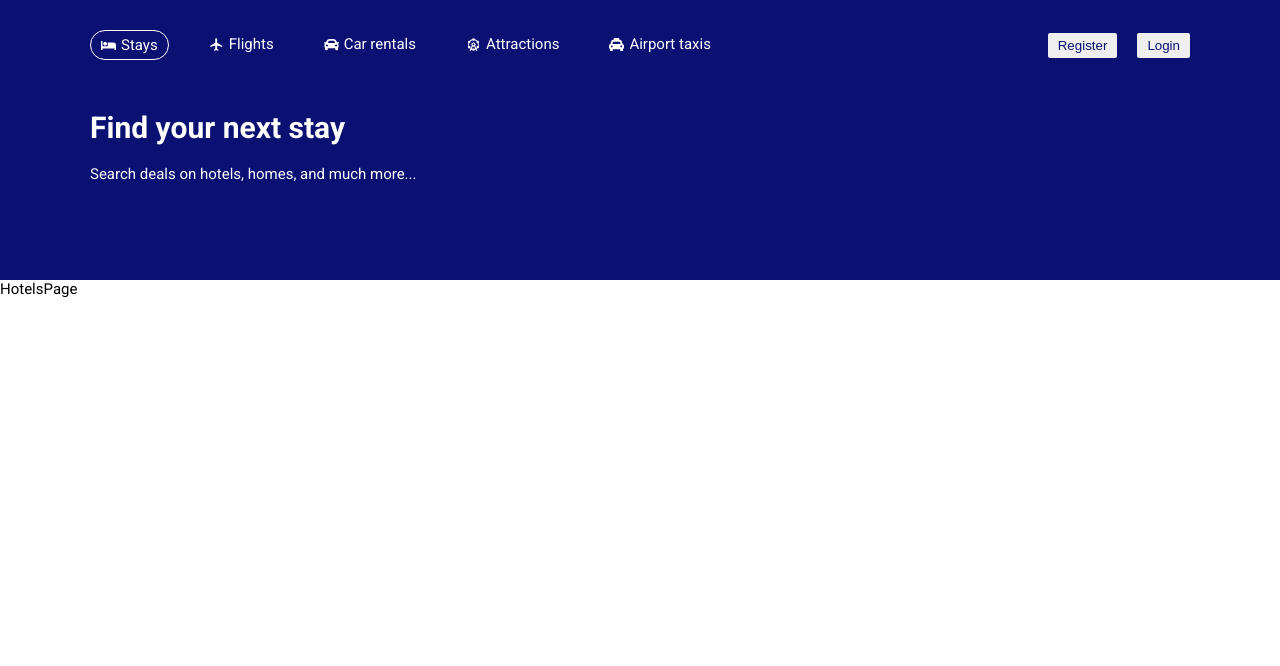
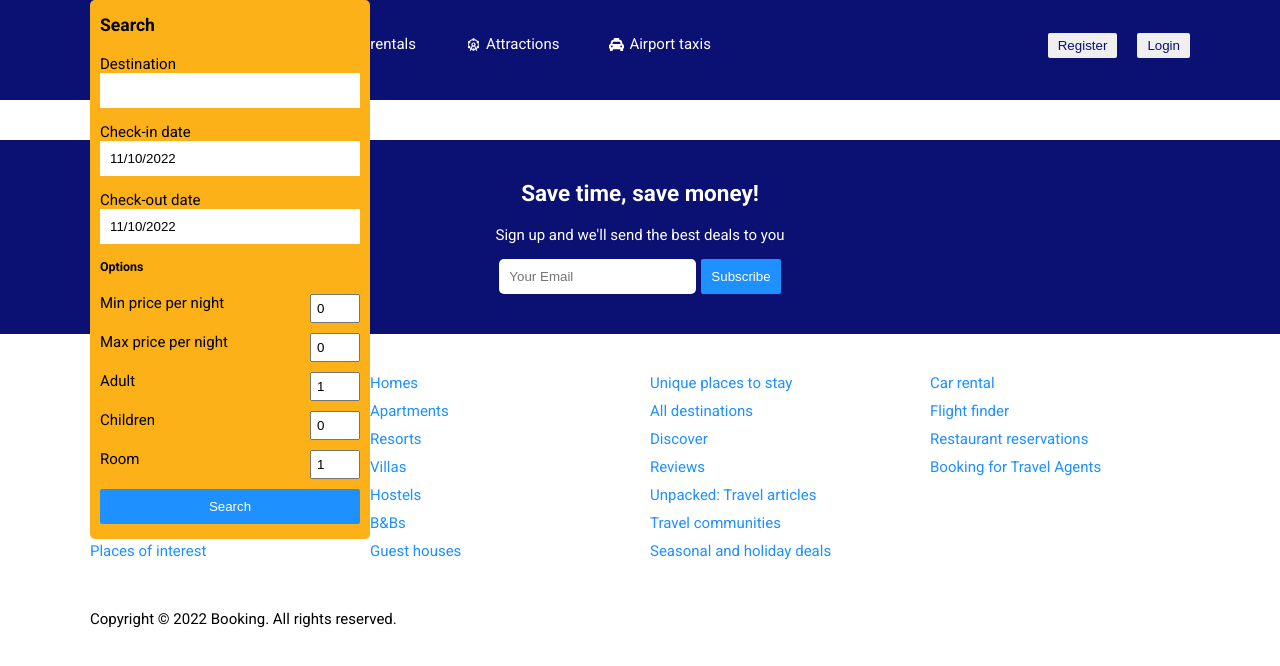
Before and after one commit to sudett/booking, a React (Create React App) app in the folder client/: page /hotels in a window 1280 px wide. Shown: the top 666 px of the page. Built offline with nearby package versions, Linux system fonts and the light colour scheme.

Commit message:
Design footer and search box components

```diff
--- a/client/src/App.js
+++ b/client/src/App.js
@@ -4,6 +4,7 @@ import HomePage from "./pages/home-page/HomePage";
 import HotelsPage from "./pages/hotels-page/HotelsPage";
 import SingleHotel from "./pages/single-hotel/SingleHotel";
 import Header from "./components/header/Header";
+import Footer from "./components/footer/Footer";
 
 import "./App.css";
 
@@ -18,6 +19,7 @@ function App() {
           <Route path=":hotelId" element={<SingleHotel />} />
         </Route>
       </Routes>
+      <Footer />
     </div>
   );
 }
--- /dev/null
+++ b/client/src/components/footer/Footer.css
@@ -0,0 +1,51 @@
+.footer__container {
+  background-color: var(--color-blue-primary);
+}
+
+.footer__top {
+  display: flex;
+  flex-direction: column;
+  align-items: center;
+  max-width: var(--max-width);
+  margin: 0 auto;
+  padding: 4rem 0;
+  color: #fff;
+}
+
+.footer__subtitle {
+  padding: 2rem 0 1.5rem;
+}
+
+.footer__input {
+  border: none;
+  outline: none;
+  padding: 1rem;
+  border-radius: 0.5rem;
+  margin-right: 0.5rem;
+}
+
+.btn--footer {
+  background-color: var(--color-blue-secondary);
+  color: #fff;
+  padding: 1rem;
+}
+
+.footer__bottom {
+  display: grid;
+  grid-template-columns: repeat(auto-fill, minmax(25rem, 1fr));
+  gap: 2rem;
+  max-width: var(--max-width);
+  margin: 4rem auto;
+}
+
+.footer__link {
+  display: inline-block;
+  color: var(--color-blue-secondary);
+  padding-bottom: 1rem;
+}
+
+.footer__copy-right {
+  max-width: var(--max-width);
+  margin: 0 auto;
+  margin-bottom: 2rem;
+}
--- /dev/null
+++ b/client/src/components/footer/Footer.jsx
@@ -0,0 +1,109 @@
+import React from "react";
+import { Link } from "react-router-dom";
+
+import "./Footer.css";
+
+const allInfo = [
+  "Countries",
+  "Regions",
+  "Cities",
+  "Districts",
+  "Airports",
+  "Hotels",
+  "Places of interest",
+];
+
+const propertyTypes = [
+  "Homes",
+  "Apartments",
+  "Resorts",
+  "Villas",
+  "Hostels",
+  "B&Bs",
+  "Guest houses",
+];
+
+const specials = [
+  "Unique places to stay",
+  "All destinations",
+  "Discover",
+  "Reviews",
+  "Unpacked: Travel articles",
+  "Travel communities",
+  "Seasonal and holiday deals",
+];
+
+const services = [
+  "Car rental",
+  "Flight finder",
+  "Restaurant reservations",
+  "Booking for Travel Agents",
+];
+
+const Footer = () => {
+  return (
+    <footer>
+      <div className="footer__container">
+        <div className="footer__top">
+          <h2>Save time, save money!</h2>
+          <p className="footer__subtitle">
+            Sign up and we'll send the best deals to you
+          </p>
+          <form>
+            <input
+              className="footer__input"
+              type="email"
+              name="email"
+              placeholder="Your Email"
+            />
+            <button className="btn btn--footer">Subscribe</button>
+          </form>
+        </div>
+      </div>
+
+      <div className="footer__bottom">
+        <ul>
+          {allInfo.map((info, idx) => (
+            <li key={idx}>
+              <Link className="footer__link" to="/">
+                {info}
+              </Link>
+            </li>
+          ))}
+        </ul>
+        <ul>
+          {propertyTypes.map((property, idx) => (
+            <li key={idx}>
+              <Link className="footer__link" to="/">
+                {property}
+              </Link>
+            </li>
+          ))}
+        </ul>
+        <ul>
+          {specials.map((special, idx) => (
+            <li key={idx}>
+              <Link className="footer__link" to="/">
+                {special}
+              </Link>
+            </li>
+          ))}
+        </ul>
+        <ul>
+          {services.map((service, idx) => (
+            <li key={idx}>
+              <Link className="footer__link" to="/">
+                {service}
+              </Link>
+            </li>
+          ))}
+        </ul>
+      </div>
+      <p className="footer__copy-right">
+        Copyright &copy; 2022 Booking. All rights reserved.
+      </p>
+    </footer>
+  );
+};
+
+export default Footer;
--- a/client/src/components/header/Header.jsx
+++ b/client/src/components/header/Header.jsx
@@ -53,10 +53,12 @@ const Header = () => {
           </div>
         </div>
 
-        <div>
-          <h1 className="header__title">Find your next stay</h1>
-          <p>Search deals on hotels, homes, and much more...</p>
-        </div>
+        {page === "home" && (
+          <div>
+            <h1 className="header__title">Find your next stay</h1>
+            <p>Search deals on hotels, homes, and much more...</p>
+          </div>
+        )}
       </header>
     </div>
   );
--- /dev/null
+++ b/client/src/components/search-box/SearchBox.css
@@ -0,0 +1,47 @@
+.search-box {
+  position: fixed;
+  top: 0;
+  width: 28rem;
+  background-color: var(--color-yellow-primary);
+  border-radius: 0.5rem;
+  padding: 1.5rem 1rem;
+  margin-bottom: 2rem;
+}
+
+.search-box__title {
+  padding-bottom: 2rem;
+}
+
+.search-box__group {
+  display: flex;
+  flex-direction: column;
+  padding-bottom: 1.5rem;
+}
+
+.search-box__input {
+  border: none;
+  outline: none;
+  padding: 1rem 0.5rem;
+}
+
+.search-box__option-group {
+  display: flex;
+  justify-content: space-between;
+  padding-bottom: 1rem;
+}
+
+.search-box__option-input {
+  width: 5rem;
+  padding: 0.5rem;
+}
+
+.btn--search-box {
+  width: 100%;
+  background-color: var(--color-blue-secondary);
+  color: #fff;
+  padding: 1rem 0;
+}
+
+.react-datepicker__input-container input {
+  width: 100%;
+}
--- /dev/null
+++ b/client/src/components/search-box/SearchBox.jsx
@@ -0,0 +1,147 @@
+import { useGeneralContext } from "../../contexts/general-context/GeneralContext";
+
+import actionTypes from "../../contexts/general-context/ActionTypes";
+
+import DatePicker from "react-datepicker";
+import "react-datepicker/dist/react-datepicker.css";
+
+import "./SearchBox.css";
+
+const SearchBox = () => {
+  const { dates, destination, options, price, dispatch } = useGeneralContext();
+
+  return (
+    <form className="search-box" method="post" action="">
+      <h3 className="search-box__title">Search</h3>
+      <div className="search-box__group">
+        <label htmlFor="destination">Destination</label>
+        <input
+          className="search-box__input"
+          type="text"
+          id="destination"
+          value={destination}
+          onChange={(e) =>
+            dispatch({
+              type: actionTypes.SET_DESTINATION,
+              payload: e.target.value,
+            })
+          }
+        />
+      </div>
+
+      <div className="search-box__group">
+        <label htmlFor="check-in">Check-in date</label>
+        <DatePicker
+          id="check-in"
+          selected={dates.startDate}
+          onChange={(date) =>
+            dispatch({
+              type: actionTypes.SET_DATES,
+              payload: { start: date, end: dates.endDate },
+            })
+          }
+        />
+      </div>
+      <div className="search-box__group">
+        <label htmlFor="check-out">Check-out date</label>
+        <DatePicker
+          id="check-out"
+          selected={dates.endDate}
+          onChange={(date) =>
+            dispatch({
+              type: actionTypes.SET_DATES,
+              payload: { start: dates.startDate, end: date },
+            })
+          }
+        />
+      </div>
+
+      <h5 className="search-box__title">Options</h5>
+      <div className="search-box__option-group">
+        <label htmlFor="min-price">Min price per night</label>
+        <input
+          className="search-box__option-input"
+          type="number"
+          id="min-price"
+          min={0}
+          value={price.minPrice}
+          onChange={(e) =>
+            dispatch({
+              type: actionTypes.SET_PRICE,
+              payload: { item: "minPrice", value: e.target.value },
+            })
+          }
+        />
+      </div>
+      <div className="search-box__option-group">
+        <label htmlFor="max-price">Max price per night</label>
+        <input
+          className="search-box__option-input"
+          type="number"
+          id="max-price"
+          min={0}
+          value={price.maxPrice}
+          onChange={(e) =>
+            dispatch({
+              type: actionTypes.SET_PRICE,
+              payload: { item: "maxPrice", value: e.target.value },
+            })
+          }
+        />
+      </div>
+      <div className="search-box__option-group">
+        <label htmlFor="adult">Adult</label>
+        <input
+          className="search-box__option-input"
+          type="number"
+          id="adult"
+          min={1}
+          value={options.adults}
+          onChange={(e) =>
+            dispatch({
+              type: actionTypes.SET_OPTIONS,
+              payload: { option: "adults", value: e.target.value },
+            })
+          }
+        />
+      </div>
+      <div className="search-box__option-group">
+        <label htmlFor="children">Children</label>
+        <input
+          className="search-box__option-input"
+          type="number"
+          id="children"
+          min={0}
+          value={options.children}
+          onChange={(e) =>
+            dispatch({
+              type: actionTypes.SET_OPTIONS,
+              payload: { option: "children", value: e.target.value },
+            })
+          }
+        />
+      </div>
+      <div className="search-box__option-group">
+        <label htmlFor="room">Room</label>
+        <input
+          className="search-box__option-input"
+          type="number"
+          id="room"
+          min={1}
+          value={options.rooms}
+          onChange={(e) =>
+            dispatch({
+              type: actionTypes.SET_OPTIONS,
+              payload: { option: "rooms", value: e.target.value },
+            })
+          }
+        />
+      </div>
+      <div>
+        <button className="btn btn--search-box">Search</button>
+      </div>
+    </form>
+  );
+};
+
+export default SearchBox;
--- a/client/src/contexts/general-context/ActionTypes.js
+++ b/client/src/contexts/general-context/ActionTypes.js
@@ -3,6 +3,7 @@ const actionTypes = {
   SET_DESTINATION: "SET_DESTINATION",
   SET_DATES: "SET_DATES",
   SET_OPTIONS: "SET_OPTIONS",
+  SET_PRICE: "SET_PRICE",
 };
 
 export default actionTypes;
--- a/client/src/contexts/general-context/GeneralReducer.js
+++ b/client/src/contexts/general-context/GeneralReducer.js
@@ -11,6 +11,10 @@ export const INITIAL_STATE = {
     adults: 1,
     children: 0,
     rooms: 1,
+  },
+  price: {
+    minPrice: 0,
+    maxPrice: 0,
   },
 };
 
@@ -37,6 +41,12 @@ export const generalReducer = (state = INITIAL_STATE, action) => {
         },
       };
 
+    case actionTypes.SET_PRICE:
+      return {
+        ...state,
+        price: { ...state.price, [action.payload.item]: action.payload.value },
+      };
+
     default:
       return state;
   }
--- a/client/src/pages/hotels-page/HotelsPage.css
+++ b/client/src/pages/hotels-page/HotelsPage.css
@@ -0,0 +1,12 @@
+.hotels {
+  position: relative;
+  display: grid;
+  grid-template-columns: 28rem 1fr;
+  gap: 2rem;
+  max-width: var(--max-width);
+  margin: 2rem auto;
+}
+
+.hotels__container {
+  grid-column: 2 / 3;
+}
--- a/client/src/pages/hotels-page/HotelsPage.jsx
+++ b/client/src/pages/hotels-page/HotelsPage.jsx
@@ -1,7 +1,26 @@
-import React from "react";
+import React, { useEffect } from "react";
+
+import { useGeneralContext } from "../../contexts/general-context/GeneralContext";
+
+import actionTypes from "../../contexts/general-context/ActionTypes";
+
+import SearchBox from "../../components/search-box/SearchBox";
+
+import "./HotelsPage.css";
 
 const HotelsPage = () => {
-  return <div>HotelsPage</div>;
+  const { dispatch } = useGeneralContext();
+
+  useEffect(() => {
+    dispatch({ type: actionTypes.SET_PAGE, payload: "hotels" });
+  }, []);
+
+  return (
+    <div className="hotels">
+      <SearchBox />
+      <ul className="hotels__container"></ul>
+    </div>
+  );
 };
 
 export default HotelsPage;
```
